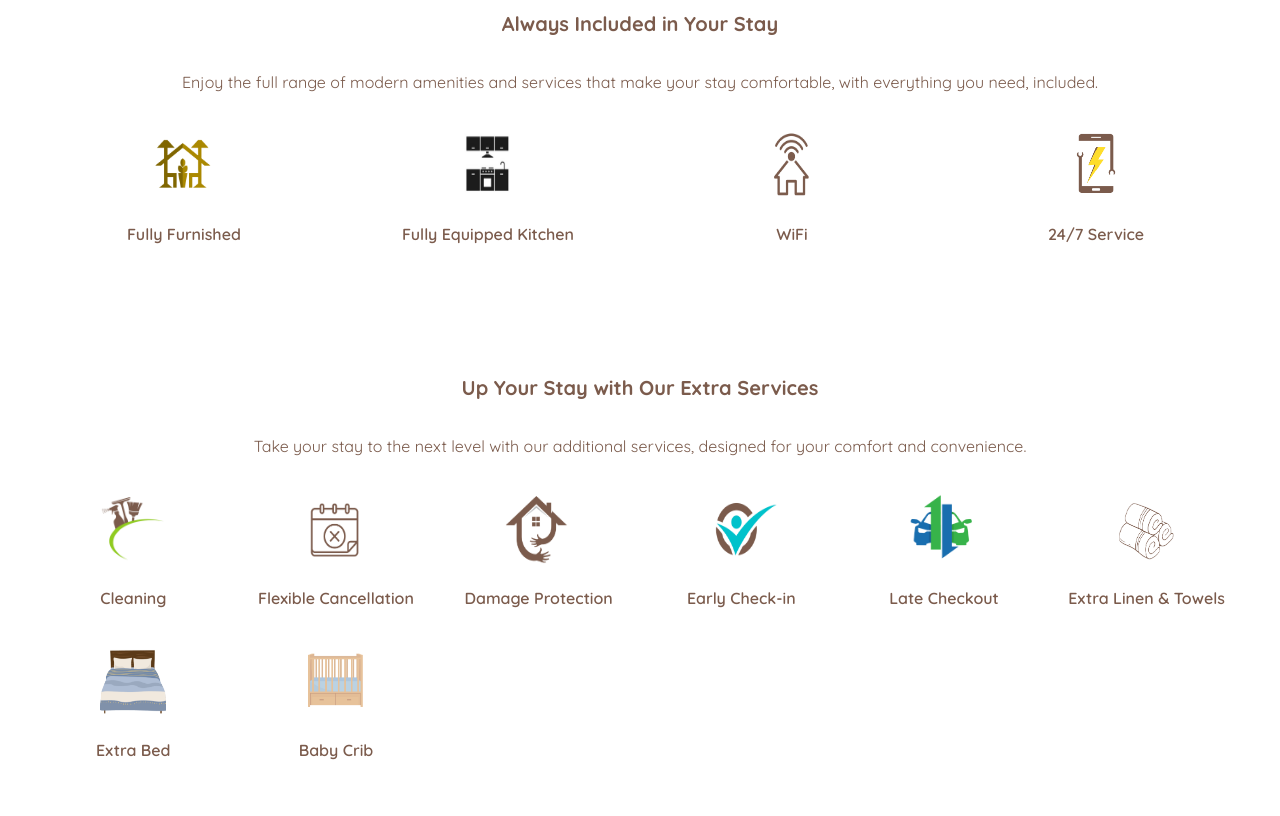
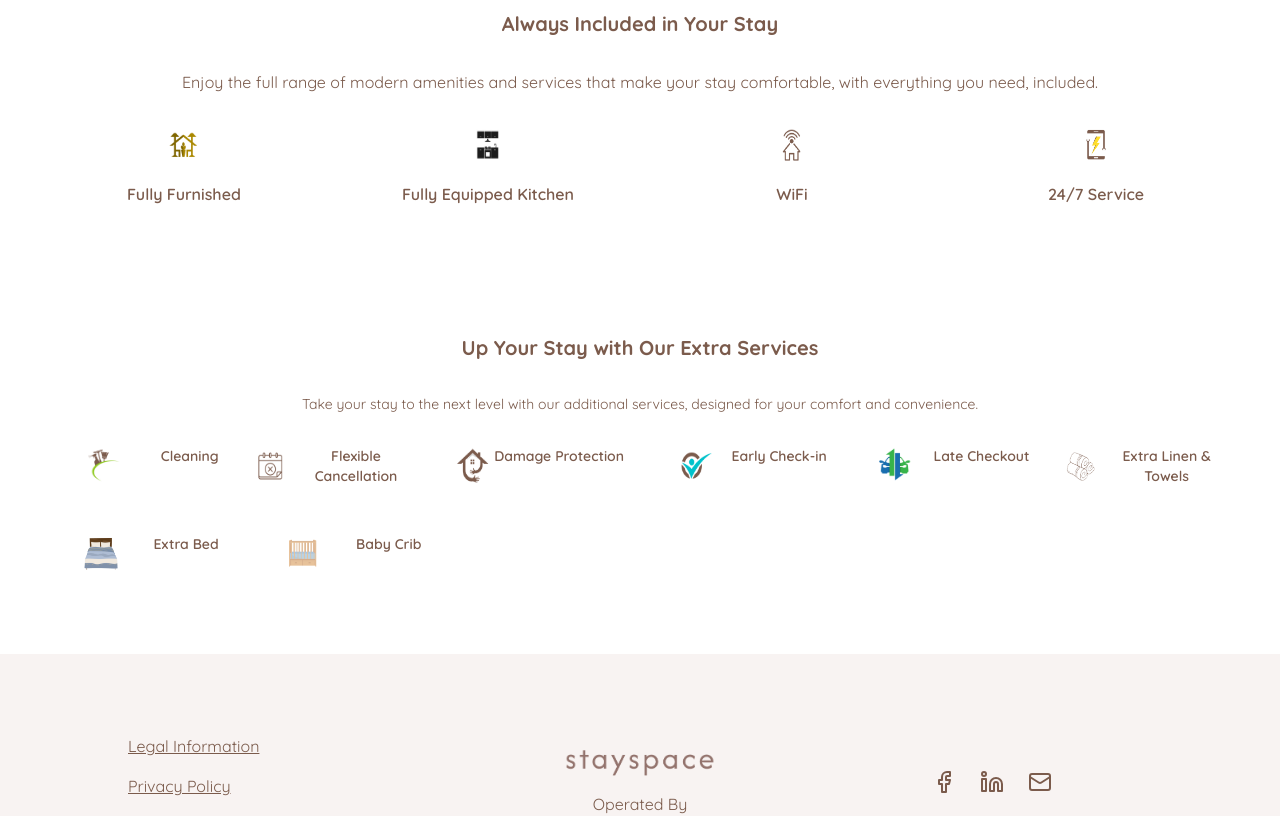
Before and after one commit to raselrzl/stayspace, a Next.js app: page /tenant in a window 1280 px wide. Shown: the part 1500-2316 px from the top of the page. Built offline with nearby package versions, Linux system fonts and the light colour scheme.

Commit message:
form submitted successfully

```diff
--- a/app/tenant/page.tsx
+++ b/app/tenant/page.tsx
@@ -55,7 +55,7 @@ const Tenant = () => {
               <img
                 src="/furnished.png" // Replaced with StaySpace image
                 alt="Fully Furnished"
-                className="w-20 h-20 mx-auto mb-4"
+                className="w-10 h-10 mx-auto mb-4"
               />
               <p className="text-[#7B5B4C] font-semibold">Fully Furnished</p>
             </div>
@@ -65,7 +65,7 @@ const Tenant = () => {
               <img
                 src="/equip.png" // Replaced with StaySpace image
                 alt="Fully Equipped Kitchen"
-                className="w-20 h-20 mx-auto mb-4"
+                className="w-10 h-10 mx-auto mb-4"
               />
               <p className="text-[#7B5B4C] font-semibold">
                 Fully Equipped Kitchen
@@ -77,7 +77,7 @@ const Tenant = () => {
               <img
                 src="/wifi.png" // Replaced with StaySpace image
                 alt="WiFi"
-                className="w-20 h-20 mx-auto mb-4"
+                className="w-10 h-10 mx-auto mb-4"
               />
               <p className="text-[#7B5B4C] font-semibold">WiFi</p>
             </div>
@@ -87,7 +87,7 @@ const Tenant = () => {
               <img
                 src="/service.png" // Replaced with StaySpace image
                 alt="24/7 Service"
-                className="w-20 h-20 mx-auto mb-4"
+                className="w-10 h-10 mx-auto mb-4"
               />
               <p className="text-[#7B5B4C] font-semibold">24/7 Service</p>
             </div>
@@ -95,7 +95,7 @@ const Tenant = () => {
         </div>
       </section>
 
-      <section className=" py-16 px-4 sm:px-12">
+      <section className=" py-16 px-4 sm:px-12 text-xs md:text-sm">
         <div className="max-w-screen-xl mx-auto text-center">
           <h2 className="text-xl font-bold text-[#7B5B4C] mb-8">
             Up Your Stay with Our Extra Services
@@ -105,65 +105,65 @@ const Tenant = () => {
             designed for your comfort and convenience.
           </p>
 
-          <div className="grid grid-cols-3 sm:grid-cols-4 lg:grid-cols-6 gap-8 justify-center">
+          <div className="grid grid-cols-2 sm:grid-cols-4 lg:grid-cols-6 gap-8 justify-center">
             {/* Cleaning */}
-            <div className="text-center">
+            <div className="flex flex-col md:flex-row">
               <img
                 src="/cleaning.png" // Replaced with StaySpace image
                 alt="Cleaning"
-                className="w-20 h-20 mx-auto mb-4"
+                className="w-10 h-10 mx-auto mb-4"
               />
               <p className="text-[#7B5B4C] font-semibold">Cleaning</p>
             </div>
 
             {/* Flexible Cancellation */}
-            <div className="text-center">
+            <div className="flex flex-col md:flex-row">
               <img
                 src="/cancelletion.png" // Replaced with StaySpace image
                 alt="Flexible Cancellation"
-                className="w-20 h-20 mx-auto mb-4"
+                className="w-10 h-10 mx-auto mb-4"
               />
-              <p className="text-[#7B5B4C] font-semibold">
+              <p className="text-[#7B5B4C] font-semibold ">
                 Flexible Cancellation
               </p>
             </div>
 
             {/* Damage Protection */}
-            <div className="text-center">
+            <div className="flex flex-col md:flex-row">
               <img
                 src="/insurance.png" // Replaced with StaySpace image
                 alt="Damage Protection"
-                className="w-20 h-20 mx-auto mb-4"
+                className="w-10 h-10 mx-auto mb-4"
               />
               <p className="text-[#7B5B4C] font-semibold">Damage Protection</p>
             </div>
 
             {/* Early Check-in */}
-            <div className="text-center">
+            <div className="flex flex-col md:flex-row">
               <img
                 src="/checkin.png" // Replaced with StaySpace image
                 alt="Early Check-in"
-                className="w-20 h-20 mx-auto mb-4"
+                className="w-10 h-10 mx-auto mb-4"
               />
               <p className="text-[#7B5B4C] font-semibold">Early Check-in</p>
             </div>
 
             {/* Late Checkout */}
-            <div className="text-center">
+            <div className="flex flex-col md:flex-row">
               <img
                 src="/out.png" // Replaced with StaySpace image
                 alt="Late Checkout"
-                className="w-20 h-20 mx-auto mb-4"
+                className="w-10 h-10 mx-auto mb-4"
               />
               <p className="text-[#7B5B4C] font-semibold">Late Checkout</p>
             </div>
 
             {/* Extra Linen & Towels */}
-            <div className="text-center">
+            <div className=" flex flex-col md:flex-row">
               <img
                 src="/towels.png" // Replaced with StaySpace image
                 alt="Extra Linen & Towels"
-                className="w-20 h-20 mx-auto mb-4"
+                className="w-10 h-10 mx-auto mb-4"
               />
               <p className="text-[#7B5B4C] font-semibold">
                 Extra Linen & Towels
@@ -171,21 +171,21 @@ const Tenant = () => {
             </div>
 
             {/* Extra Bed */}
-            <div className="text-center">
+            <div className=" flex flex-col md:flex-row">
               <img
                 src="/bed.png" // Replaced with StaySpace image
                 alt="Extra Bed"
-                className="w-20 h-20 mx-auto mb-4"
+                className="w-10 h-10 mx-auto mb-4"
               />
               <p className="text-[#7B5B4C] font-semibold">Extra Bed</p>
             </div>
 
             {/* Baby Crib */}
-            <div className="text-center">
+            <div className=" flex flex-col md:flex-row">
               <img
                 src="/kidsbed.png" // Replaced with StaySpace image
                 alt="Baby Crib"
-                className="w-20 h-20 mx-auto mb-4"
+                className="w-10 h-10 mx-auto mb-4"
               />
               <p className="text-[#7B5B4C] font-semibold">Baby Crib</p>
             </div>
```
